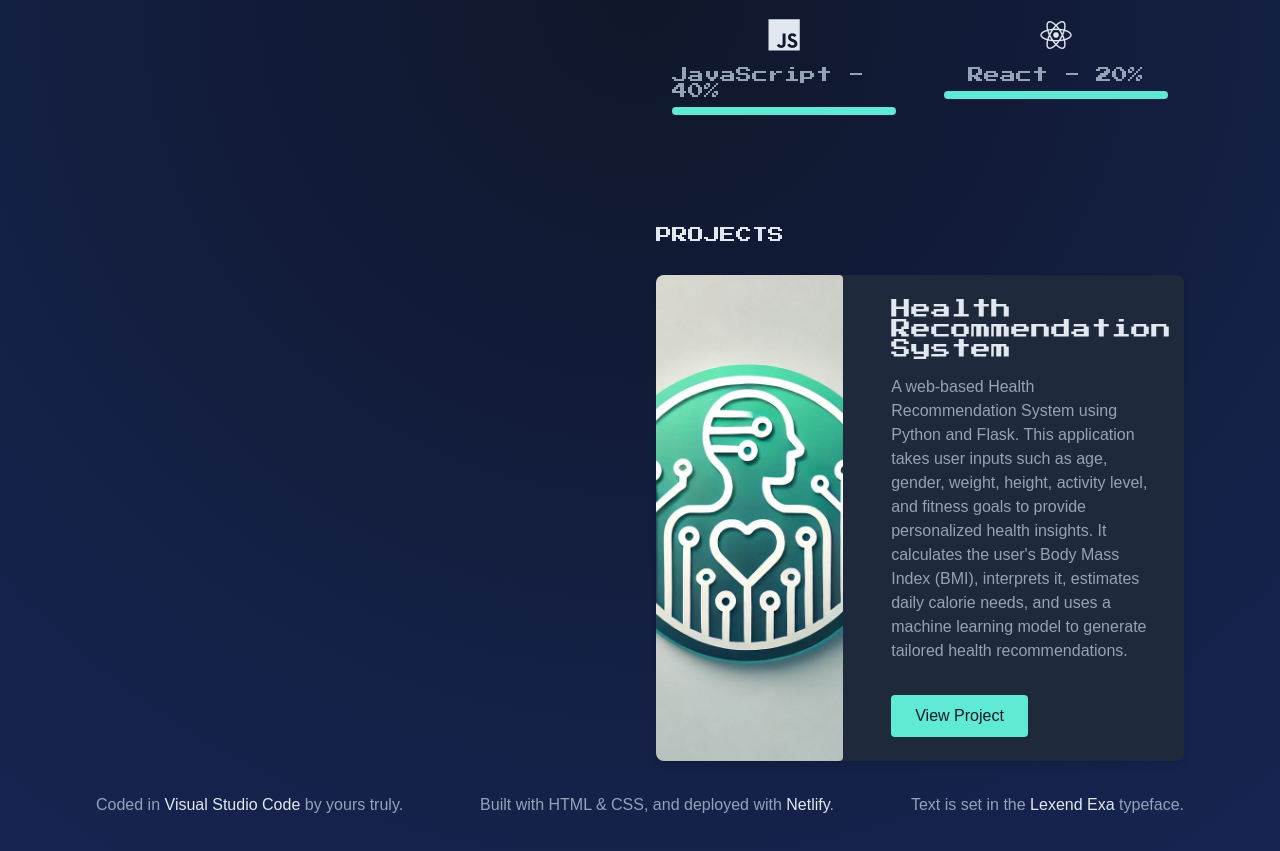
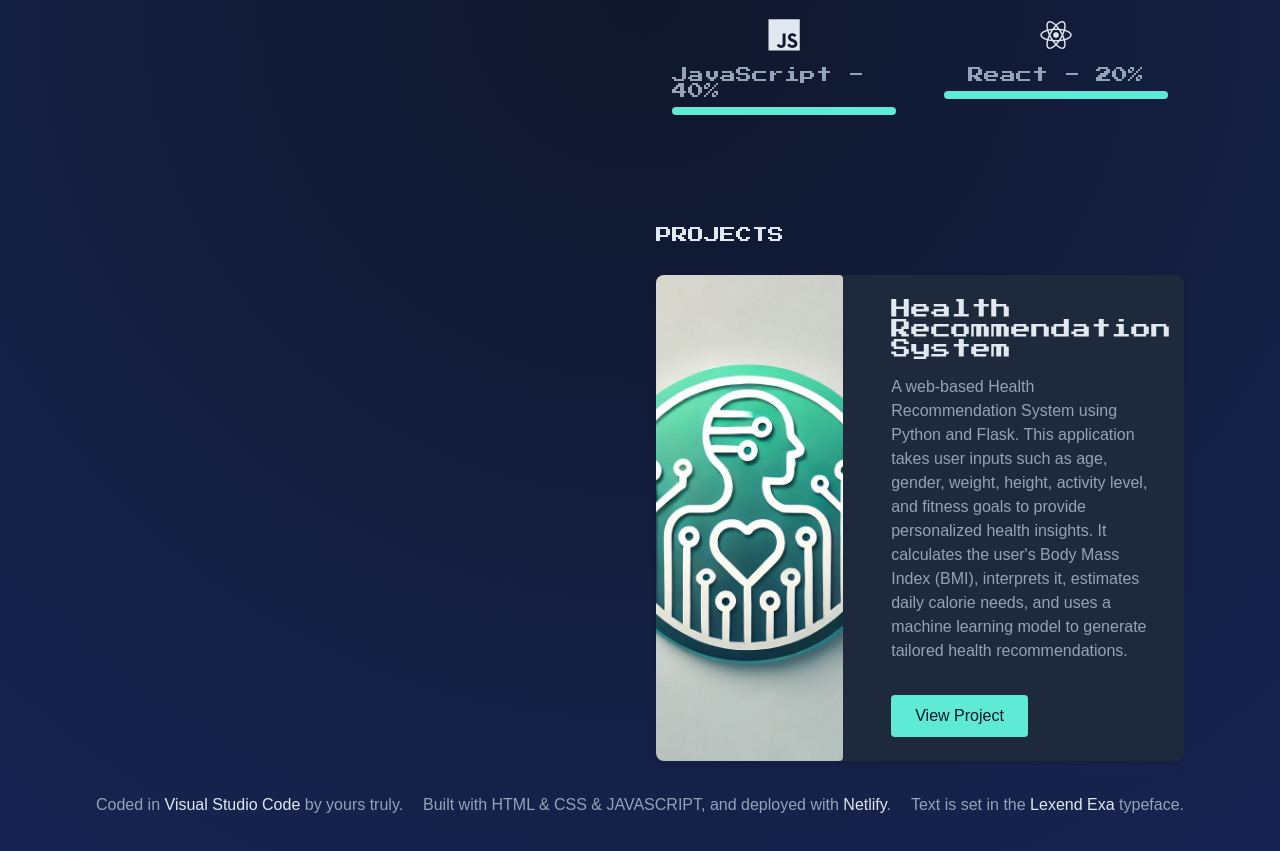
Before and after one commit to INSANE0777/Portfolio-Afjal7, a plain HTML site: page index.html in a window 1280 px wide. Shown: the part 917-1768 px from the top of the page. Drawn offline with nearby package versions, Linux system fonts and the light colour scheme; a web font is replaced by a local one.

Commit message:
Update index.html

```diff
--- a/index.html
+++ b/index.html
@@ -149,7 +149,7 @@
 
     <footer>
         <p>Coded in <a href="https://code.visualstudio.com/" class="anchor-text" target="_blank">Visual Studio Code</a> by yours truly.</p>
-        <p>Built with HTML & CSS, and deployed with <a href="https://www.netlify.com" class="anchor-text" target="_blank">Netlify</a>.</p>
+        <p>Built with HTML & CSS & JAVASCRIPT, and deployed with <a href="https://www.netlify.com" class="anchor-text" target="_blank">Netlify</a>.</p>
         <p>Text is set in the <a href="https://fonts.google.com/specimen/Lexend+Exa" class="anchor-text" target="_blank">Lexend Exa</a> typeface.</p>
         <a href="#" id="scroll-to-top" class="scroll-to-top">↑</a>
 
```
